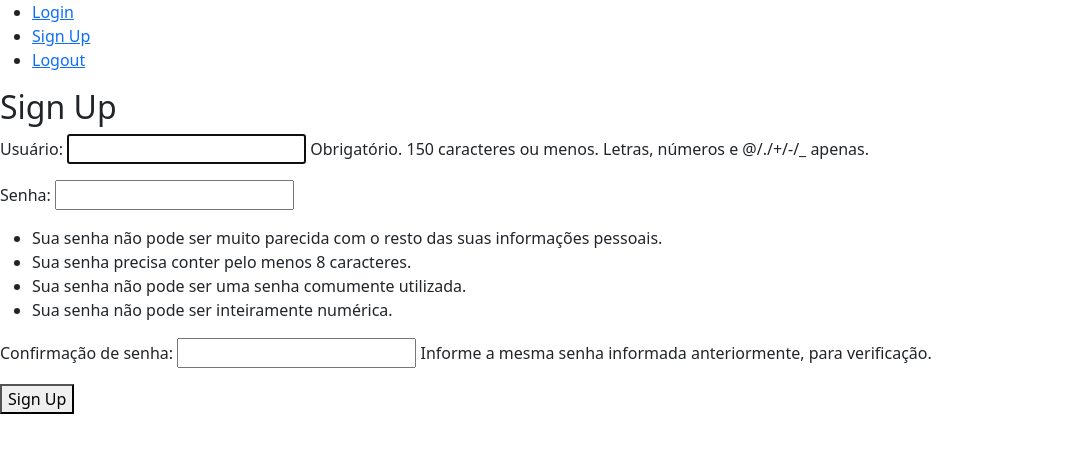
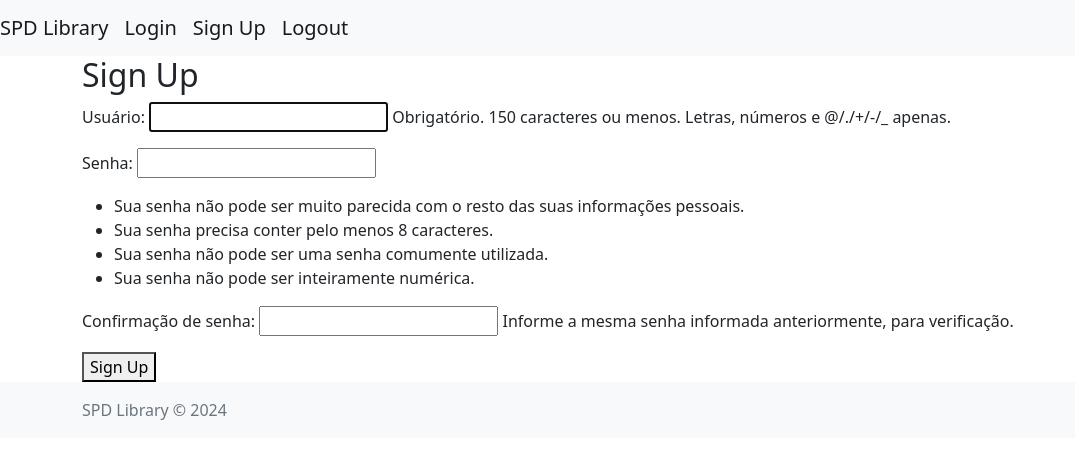
Before and after one commit to MF-Guilherme/library-management, a Django app: page /accounts/signup/ in a window 1280 px wide. Shown: the top 459 px of the page, without its empty margins (0-1075 px from the left). Run offline with Django 5.2, Linux system fonts and the light colour scheme.

Commit message:
feat: including base template and adding footer and navbar in partials templates

```diff
--- a/templates/base_generic.html
+++ b/templates/base_generic.html
@@ -1,24 +1,30 @@
+{% load static %}
+
 <!DOCTYPE html>
 <html lang="pt-br">
 <head>
     <meta charset="UTF-8">
      <title>{% block title %}My Library{% endblock %}</title>
      <link href="https://cdn.jsdelivr.net/npm/bootstrap@5.2.3/dist/css/bootstrap.min.css" rel="stylesheet" integrity="sha384-rbsA2VBKQhggwzxH7pPCaAqO46MgnOM80zW1RWuH61DGLwZJEdK2Kadq2F9CUG65" crossorigin="anonymous">
+    {% block extra_css %}
+        <link rel="stylesheet" href="{% static "css/styles.css" %}">
+    {% endblock %}
 </head>
 <body>
     <header>
-        <nav>
-            <ul>
-                <li><a href="{% url 'login' %}">Login</a></li>
-                <li><a href="{% url 'signup' %}">Sign Up</a></li>
-                <li><a href="{% url 'logout' %}">Logout</a></li>
-            </ul>
-        </nav>
+        {% include 'partials/navbar.html' %}
     </header>
-    <div>
-        {% block content %}
-        {% endblock %}
-    </div>
+
+    <main>
+        <div class="container">
+            {% block content %}{% endblock %}
+        </div>
+    </main>
+
+    {% include 'partials/footer.html' %}
+
     <script src="https://cdn.jsdelivr.net/npm/bootstrap@5.2.3/dist/js/bootstrap.bundle.min.js" integrity="sha384-kenU1KFdBIe4zVF0s0G1M5b4hcpxyD9F7jL+jjXkk+Q2h455rYXK/7HAuoJl+0I4" crossorigin="anonymous"></script>
+    {% block extra_js %} {% endblock %}
+
 </body>
 </html>
--- /dev/null
+++ b/templates/partials/footer.html
@@ -0,0 +1,5 @@
+<footer class="footer mt-auto py-3 bg-light">
+  <div class="container">
+      <span class="text-muted">SPD Library &copy; 2024</span>
+  </div>
+</footer>
--- /dev/null
+++ b/templates/partials/navbar.html
@@ -0,0 +1,6 @@
+<nav class="navbar navbar-expand-lg navbar-light bg-light">
+    <a class="navbar-brand" href="{% url "library:home" %}">SPD Library</a>
+    <a class="navbar-brand" href="{% url 'login' %}">Login</a>
+    <a class="navbar-brand" href="{% url 'signup' %}">Sign Up</a>
+    <a class="navbar-brand" href="{% url 'logout' %}">Logout</a>
+</nav>
--- a/users/views.py
+++ b/users/views.py
@@ -3,10 +3,8 @@
 from django.urls import reverse_lazy
 from django.views import generic
 
+
 class SignUpView(generic.CreateView):
     form_class = UserCreationForm
     success_url = reverse_lazy('login')
     template_name = 'registration/signup.html'
-
-
-# Create your views here.
```
